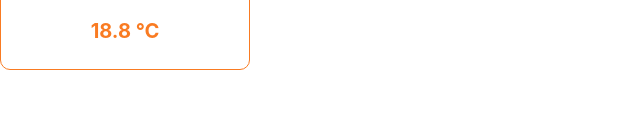
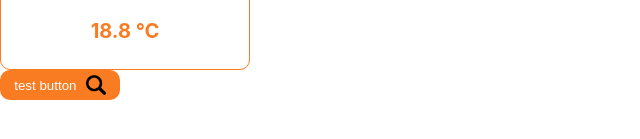
Before and after one commit to tothricsaj/weather-app-next, a Next.js app: page / in a window 1280 px wide. Shown: the part 333-472 px from the top of the page, without its empty margins (0-640 px from the left). Built offline with nearby package versions, Linux system fonts and the light colour scheme.

Commit message:
feat: added button component

```diff
--- /dev/null
+++ b/components/Button/Button.module.css
@@ -0,0 +1,18 @@
+.button {
+  min-width: 120px;
+  background-color: var(--orange);
+  padding: 5px;
+  display: flex;
+  justify-content: space-evenly;
+  align-items: center;
+  color: white;
+  border: none;
+  border-radius: 10px;
+  cursor: pointer;
+}
+
+.button:active {
+  background-color: white;
+  border: 1px solid var(--orange);
+  color: var(--orange);
+}
--- /dev/null
+++ b/components/Button/Button.tsx
@@ -0,0 +1,19 @@
+import Icon, { IconTypes } from "../Icon/Icon";
+
+import classes from "./Button.module.css";
+
+export interface ButtonProps {
+  text?: string;
+  action: () => void
+}
+
+export default function Button(props: ButtonProps) {
+  const { text, action } = props;
+
+  return (
+    <button className={classes.button} onClick={action}>
+      {text || null}
+      <Icon type={IconTypes.SEARCH} dimension={20} />
+    </button>
+  );
+}
--- a/pages/index.tsx
+++ b/pages/index.tsx
@@ -1,6 +1,7 @@
 import Icon, { IconTypes } from "../components/Icon/Icon";
 import CityButton from "../components/City/CityButton/CityButton";
 import CityTile from "../components/City/CityTile/Citytile";
+import Button from "../components/Button/Button";
 
 export default function Home() {
   return (
@@ -13,6 +14,8 @@ export default function Home() {
 
       <CityButton cityName="Tokyo" iconCode="11d" />
       <CityTile cityName="Tokyo" iconCode="01d" celsius="18.8" />
+
+      <Button text="test button" action={() => console.log('clicked test button')} />
     </>
 
   );
```
